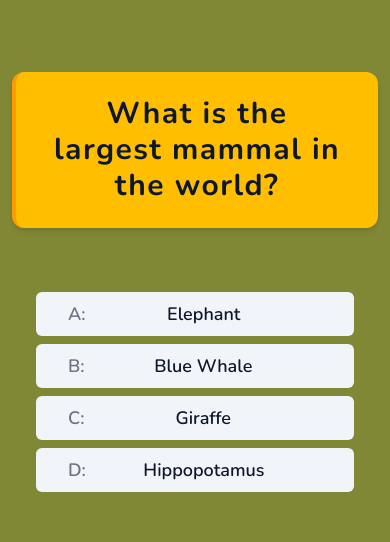
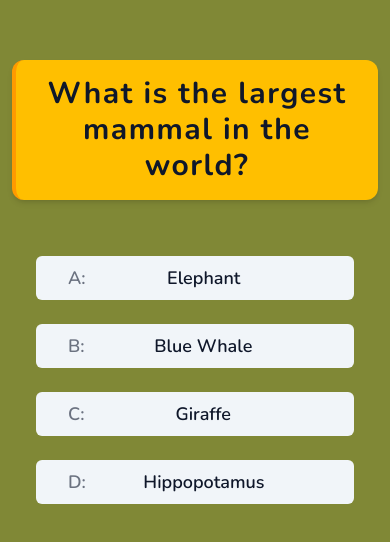
Before and after one commit to youness-43756/quiz, a Next.js app: page / in a window 390 px wide. Shown: the part 140-682 px from the top of the page. Built offline with nearby package versions, Linux system fonts and the light colour scheme.

Commit message:
fourth commit

```diff
--- a/components/quiz-comp/quiz-wrapper.tsx
+++ b/components/quiz-comp/quiz-wrapper.tsx
@@ -21,11 +21,11 @@ export default function QuizWrapper() {
             </div> */}
             {
                 quizState.length > 0 ? quizData?.question.map(qts => (
-                    <div className={clsx("w-full flex flex-col items-center gap-16")} key={quizData?.id}>
-                        <div className="w-full rounded-xl text-center bg-[#FFBF00] shadow-md border-l-4 border-[#FF9A00] px-8 py-6">
+                    <div className={clsx("w-full flex flex-col items-center md:gap-16 gap-14")} key={quizData?.id}>
+                        <div className="w-full rounded-xl text-center bg-[#FFBF00] shadow-md border-l-4 border-[#FF9A00] md:px-8 px-4 md:py-6 py-4">
                             <p className="text-3xl md:font-semibold font-bold tracking-wider text-primary select-none">{qts.label}</p>
                         </div>
-                        <div className="w-full grid md:grid-cols-2 md:gap-4 gap-2 px-6">
+                        <div className="w-full grid md:grid-cols-2 gap-6 px-6">
                             {
                                 qts.answers.map(answer => <Button
                                     size={"lg"}
```
